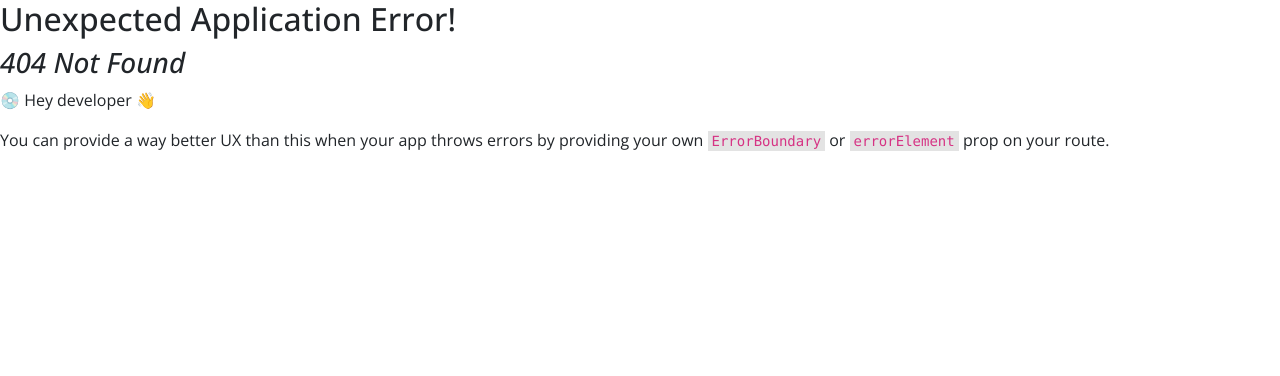
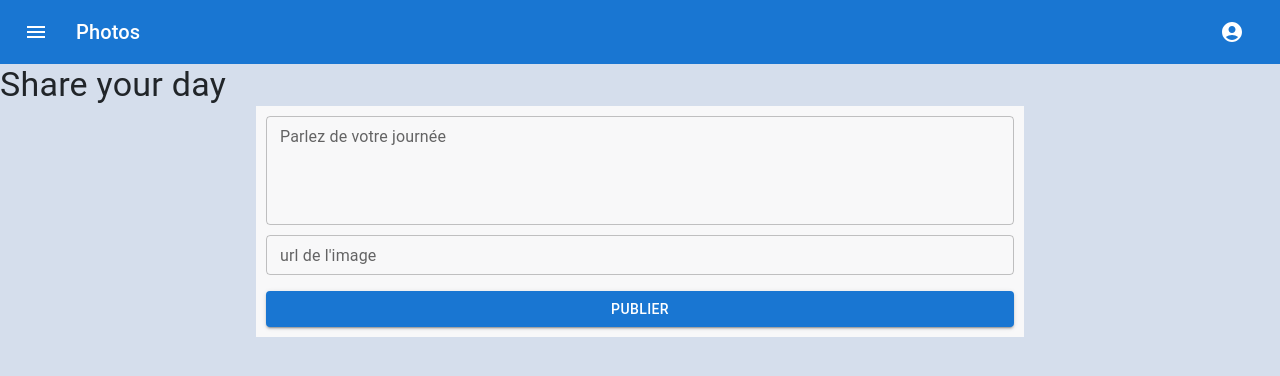
Before and after one commit to NeithB/mySurface-api, a React (Vite) app in the folder front-end/mySurface/: page /interface in a window 1280 px wide. Before the commit this address had no page. Shown: the top 376 px of the page. Built offline with nearby package versions, Linux system fonts and the light colour scheme.

Commit message:
Ajout des composants publication et interface

```diff
--- a/front-end/mySurface/src/App.jsx
+++ b/front-end/mySurface/src/App.jsx
@@ -1,5 +1,6 @@
 import React from 'react'
 import Home from './composants/home/Home'
+
 
 
 
--- a/front-end/mySurface/src/admin/Dashboard.jsx
+++ b/front-end/mySurface/src/admin/Dashboard.jsx
@@ -5,11 +5,13 @@ import DeleteIcon from '@mui/icons-material/Delete';
 import EditIcon from '@mui/icons-material/Edit';
 import toast from 'react-hot-toast';
 import Person3Icon from '@mui/icons-material/Person3';
+import { isLogged } from '../connexionServices/connexionService';
+import { useNavigate } from 'react-router-dom';
 
 export default function Dashboard() {
 
     const [users, setUsers]=useState([])
-
+    const navigator=useNavigate()
     function getAllUsers(){
         getUsers().then((response)=>{
             setUsers(response.data)
@@ -22,6 +24,9 @@ export default function Dashboard() {
 
     useEffect(()=>{
         getAllUsers();
+        if(!isLogged()){
+          navigator("/")
+        }
     },[])
 
     function deleteUser(id){
--- /dev/null
+++ b/front-end/mySurface/src/axios/PublicationService.js
@@ -0,0 +1,5 @@
+import axios from "axios";
+
+
+const REACT_BASE_URL="http://localhost:8080/api/publication/";
+export const  createPub=(pub)=>axios.get(REACT_BASE_URL,pub);
--- /dev/null
+++ b/front-end/mySurface/src/composants/commun/Header.jsx
@@ -0,0 +1,83 @@
+import * as React from 'react';
+import AppBar from '@mui/material/AppBar';
+import Box from '@mui/material/Box';
+import Toolbar from '@mui/material/Toolbar';
+import Typography from '@mui/material/Typography';
+import IconButton from '@mui/material/IconButton';
+import MenuIcon from '@mui/icons-material/Menu';
+import AccountCircle from '@mui/icons-material/AccountCircle';
+import Switch from '@mui/material/Switch';
+import FormControlLabel from '@mui/material/FormControlLabel';
+import FormGroup from '@mui/material/FormGroup';
+import MenuItem from '@mui/material/MenuItem';
+import Menu from '@mui/material/Menu';
+
+export default function Header() {
+  const [auth, setAuth] = React.useState(true);
+  const [anchorEl, setAnchorEl] = React.useState();
+
+  const handleChange = (event) => {
+    setAuth(event.target.checked);
+  };
+
+  const handleMenu = (event) => {
+    setAnchorEl(event.currentTarget);
+  };
+
+  const handleClose = () => {
+    setAnchorEl(null);
+  };
+
+  return (
+    <Box sx={{ flexGrow: 1 }}>
+      <AppBar position="static">
+        <Toolbar>
+          <IconButton
+            size="large"
+            edge="start"
+            color="inherit"
+            aria-label="menu"
+            sx={{ mr: 2 }}
+          >
+            <MenuIcon />
+          </IconButton>
+          <Typography variant="h6" component="div" sx={{ flexGrow: 1 }}>
+            Photos
+          </Typography>
+          {auth && (
+            <div>
+              <IconButton
+                size="large"
+                aria-label="account of current user"
+                aria-controls="menu-appbar"
+                aria-haspopup="true"
+                onClick={handleMenu}
+                color="inherit"
+              >
+                <AccountCircle />
+              </IconButton>
+              <Menu
+                id="menu-appbar"
+                anchorEl={anchorEl}
+                anchorOrigin={{
+                  vertical: 'top',
+                  horizontal: 'right',
+                }}
+                keepMounted
+                transformOrigin={{
+                  vertical: 'top',
+                  horizontal: 'right',
+                }}
+                open={Boolean(anchorEl)}
+                onClose={handleClose}
+              >
+                <MenuItem onClick={handleClose}>Profile</MenuItem>
+                <MenuItem onClick={handleClose}>Logout</MenuItem>
+              </Menu>
+            </div>
+          )}
+        </Toolbar>
+      </AppBar>
+    </Box>
+  );
+}
--- a/front-end/mySurface/src/composants/home/Home.jsx
+++ b/front-end/mySurface/src/composants/home/Home.jsx
@@ -1,12 +1,10 @@
-import React from 'react'
+import React, { useEffect, useState } from 'react'
 import { Box, Button, Stack, TextField, Typography } from '@mui/material'
 import { Link, Outlet, useNavigate } from 'react-router-dom'
-import { blue } from '@mui/material/colors'
-import { Message } from '@mui/icons-material';
 import { useForm } from 'react-hook-form';
 import { connect } from '../../axios/UserService';
 import toast from 'react-hot-toast';
-import { isLogged, logout, saveToken } from '../../connexionServices/connexionService';
+import { saveToken } from '../../connexionServices/connexionService';
 
 
 
@@ -16,19 +14,19 @@ export default function Home() {
 
 const {register, handleSubmit,formState: { errors }} = useForm();
 
+
+
+
 const onSubmit=(data)=>{
-    console.log(data.login, data.mdp);
 
     connect(data.login,data.mdp).then((res)=>{
 
         if(res.data){
             saveToken(res.data)
-            console.log(isLogged())
             toast.success("You are connected")
+
         }else{
             toast.error("Login Or Password not found")
-            logout()
-            console.log(isLogged())
         }
 
     }).catch((error)=>{
@@ -38,15 +36,12 @@ const onSubmit=(data)=>{
 
 }
 
+
 const navigator=useNavigate();
 
 function signUp(){
 
-    if(isLogged()){
        navigator("/logon")
-    }else{
-        logout();
-    }
 
 }
 
@@ -77,7 +72,7 @@ function signUp(){
                  <form style={{marginTop:"10px"}} onSubmit={handleSubmit(onSubmit)} >
                     <Stack direction={'column'} gap={1}>
                         <TextField
-                        id="outlined-basic"
+                        id=""
                         variant="outlined"
                         placeholder='email or phone'
                         {...register("login",{
@@ -89,7 +84,7 @@ function signUp(){
                         fullWidth />
 
                         <TextField
-                        id="outlined-basic"
+                        id=""
                         variant="outlined"
                         type="password"
                         placeholder='Password'
--- /dev/null
+++ b/front-end/mySurface/src/composants/home/Interface.jsx
@@ -0,0 +1,13 @@
+import React from 'react'
+import Header from '../commun/Header'
+import Publication from '../publication/Publication'
+
+export default function Interface() {
+  return (
+    <div>
+        <Header/>
+        <Publication/>
+
+    </div>
+  )
+}
--- /dev/null
+++ b/front-end/mySurface/src/composants/publication/Publication.jsx
@@ -0,0 +1,68 @@
+import React from 'react'
+import { Box, Button, Stack, TextField, Typography } from '@mui/material'
+import { useForm } from 'react-hook-form'
+import { createPub } from '../../axios/PublicationService'
+
+
+export default function Publication() {
+
+    const {register, handleSubmit,reset,formState: { errors },} = useForm()
+    const user=JSON.parse(localStorage.getItem('user'))
+
+    const onSubmit= (data) => {
+        const publication={
+            ...data,
+            user:user.id,
+            nbreLike:0
+        }
+        createPub().then((res)=>{
+                    console.log(res.data)
+        })
+
+    }
+
+  return (
+    <Box bgcolor={"#D5DEEC"} width={"100%"} height={"100vh"}>
+            <Typography variant='h4'>Share your day</Typography>
+        <Stack bgcolor={"#F8F8F9"} width={"60%"} alignItems={"center"} margin={"auto"} padding={"10px"}>
+            <Box width={"100%"} borderRadius={30} >
+                <form onSubmit={handleSubmit(onSubmit)} >
+                    <TextField id="outlined-basic"
+                    label="Parlez de votre journée"
+                    variant="outlined"
+                    fullWidth
+                    type='text'
+                    multiline
+                        rows={4}
+                    size='small'
+                    sx={{marginBottom:"10px"}}
+                    {...register("message",{
+                        required:"Veillez saiser quelques mots",
+                        minLength:{value:"5",message:"Veillez saisir au moins 5 caracters"}
+                    })}
+
+                    />
+                     <TextField id="outlined-basic"
+                    label="url de l'image"
+                    variant="outlined"
+                    fullWidth
+                    type='text'
+                    size='small'
+                    />
+                    <Button className='mt-3' variant="contained" type="submit" fullWidth>Publier</Button>
+
+
+                </form>
+
+            </Box>
+
+        </Stack>
+    </Box>
+
+
+
+
+
+
+  )
+}
--- a/front-end/mySurface/src/connexionServices/connexionService.js
+++ b/front-end/mySurface/src/connexionServices/connexionService.js
@@ -1,14 +1,14 @@
 
 
-export const saveToken=(token)=>{
-    localStorage.setItem('token',token)
+export const saveToken=(value)=>{
+    localStorage.setItem('user',JSON.stringify(value))
 }
 
 export const logout=()=>{
-    localStorage.removeItem('token')
+    localStorage.removeItem('user')
 }
 
 export const isLogged=()=>{
-    const token=localStorage.getItem('token');
+    const token=localStorage.getItem('user');
     return !!token
 }
--- a/front-end/mySurface/src/main.jsx
+++ b/front-end/mySurface/src/main.jsx
@@ -7,6 +7,7 @@ import { RouterProvider, createBrowserRouter } from 'react-router-dom'
 import Logon from './composants/user/Logon.jsx'
 import { Toaster } from 'react-hot-toast'
 import Dashboard from './admin/Dashboard.jsx'
+import Interface from './composants/home/Interface.jsx'
 
 const route=createBrowserRouter([
   {
@@ -23,6 +24,10 @@ const route=createBrowserRouter([
   },
   {
     path:"/update/:id"
+  },
+  {
+    path:"/interface",
+    element:<Interface/>
   }
 
 ])
```
Also changed, not shown: front-end/mySurface/src/composants/_commun/_footer.jsx (deleted, +0 -7 lines), front-end/mySurface/src/composants/_commun/_header.jsx (deleted, +0 -7 lines).
